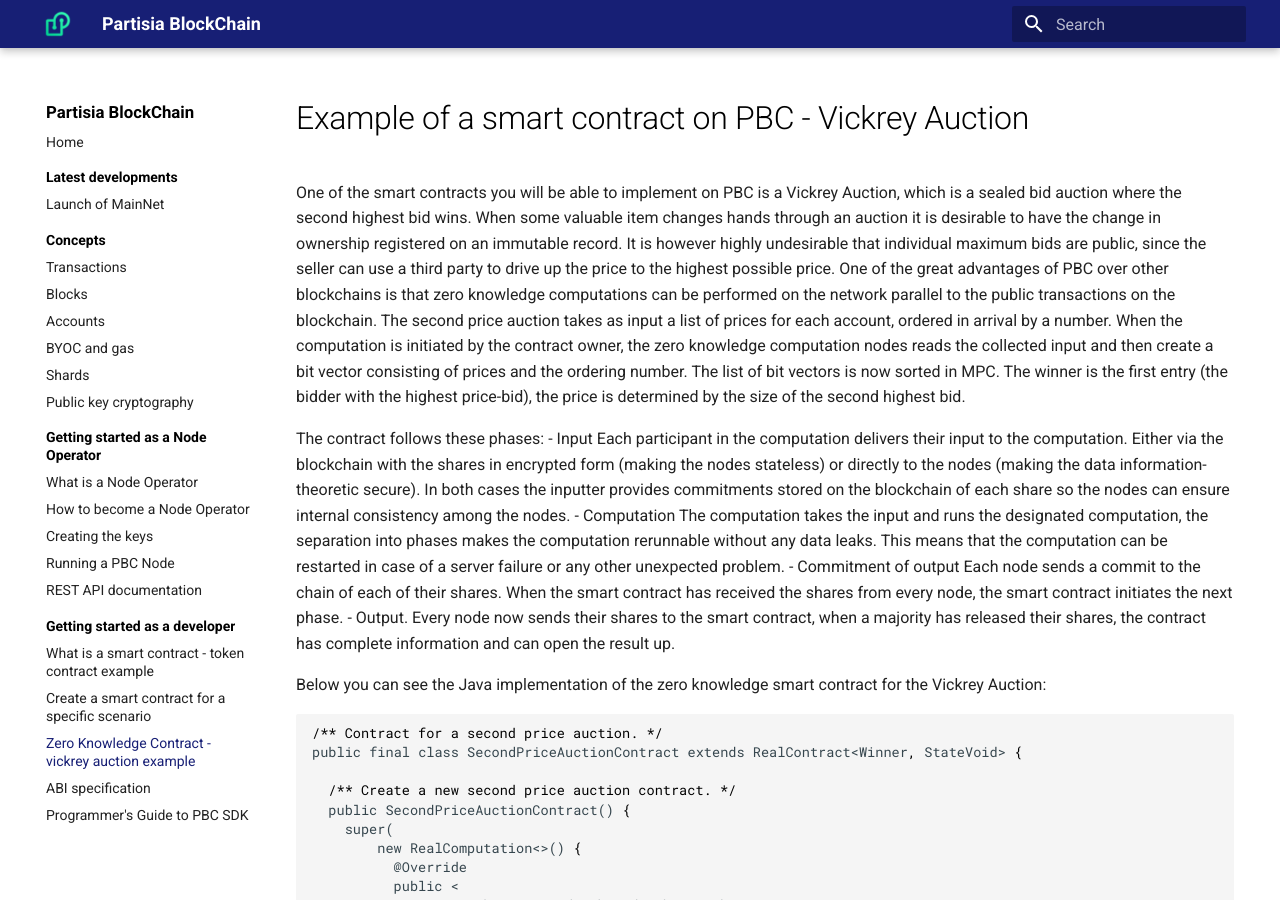
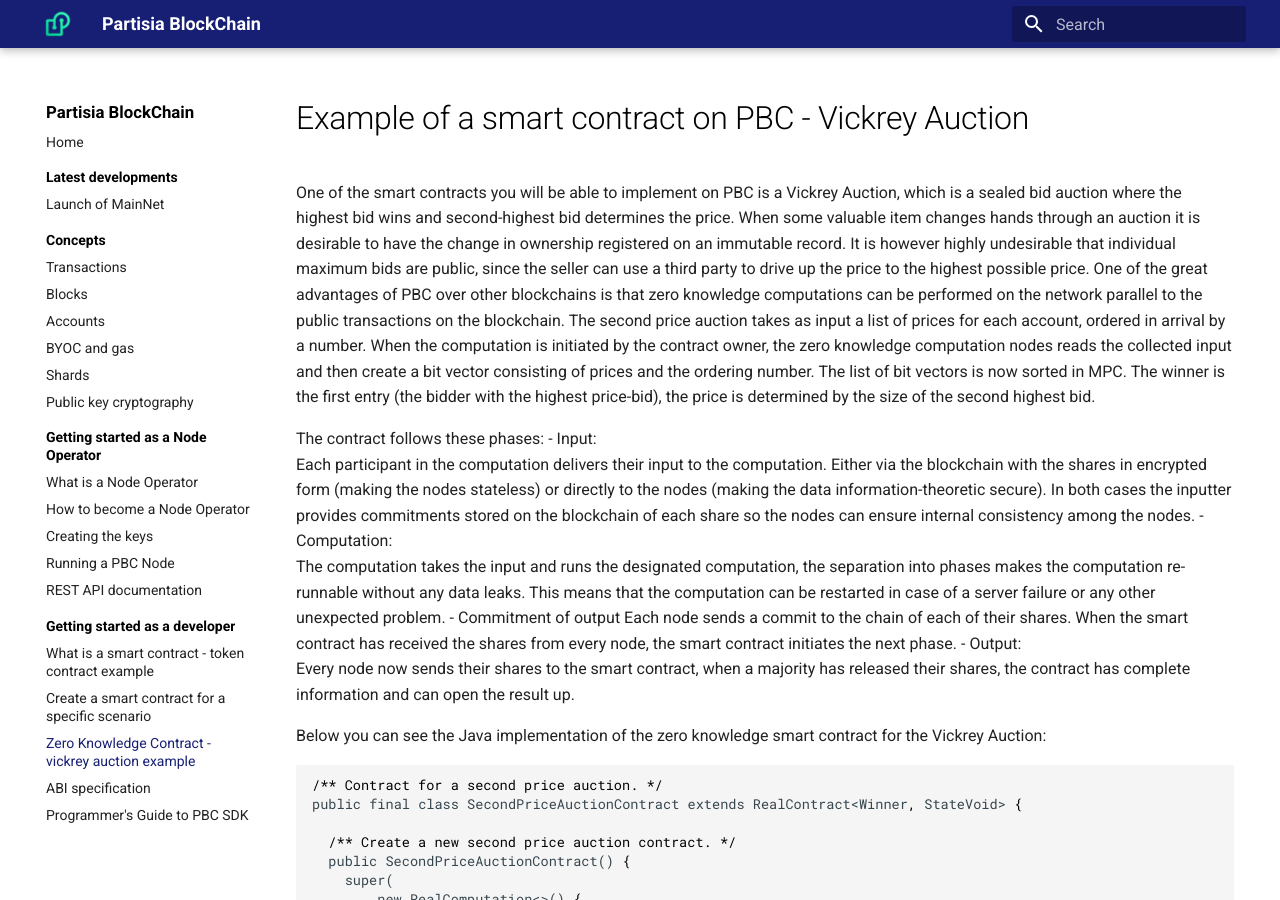
Before and after one commit to 0xSero/partisia-docs, an MkDocs documentation site: the page built from docs/vickrey.md, in a window 1280 px wide and 900 px high. Built offline with MkDocs 1.6.1 and Material for MkDocs 9.7.7, drawn with Linux system fonts in a browser that asks for light colours; a script that is not in the unit is left out.

Commit message:
Indentation problems, and small correction vickrey.md

```diff
--- a/docs/vickrey.md
+++ b/docs/vickrey.md
@@ -1,16 +1,16 @@
 # Example of a smart contract on PBC - Vickrey Auction
-One of the smart contracts you will be able to implement on PBC is a Vickrey Auction, which is a sealed bid auction where the second highest bid wins.
+One of the smart contracts you will be able to implement on PBC is a Vickrey Auction, which is a sealed bid auction where the highest bid wins and second-highest bid determines the price.
 When some valuable item changes hands through an auction it is desirable to have the change in ownership registered on an immutable record.  It is however highly undesirable that individual maximum bids are public, since the seller can use a third party to drive up the price to the highest possible price. One of the great advantages of PBC over other blockchains is that zero knowledge computations can be performed on the network parallel to the public transactions on the blockchain.
 The second price auction takes as input a list of prices for each account, ordered in arrival by a number. When the computation is initiated by the contract owner, the zero knowledge computation nodes reads the collected input and then create a bit vector consisting of prices and the ordering number. The list of bit vectors is now sorted in MPC. The winner is the first entry (the bidder with the highest price-bid), the price is determined by the size of the second highest bid.
 
 The contract follows these phases:
-- Input
+- Input:
 Each participant in the computation delivers their input to the computation. Either via the blockchain with the shares in encrypted form (making the nodes stateless) or directly to the nodes (making the data information-theoretic secure). In both cases the inputter provides commitments stored on the blockchain of each share so the nodes can ensure internal consistency among the nodes.
-- Computation
-The computation takes the input and runs the designated computation, the separation into phases makes the computation rerunnable without any data leaks. This means that the computation can be restarted in case of a server failure or any other unexpected problem.
+- Computation:
+The computation takes the input and runs the designated computation, the separation into phases makes the computation re-runnable without any data leaks. This means that the computation can be restarted in case of a server failure or any other unexpected problem.
 - Commitment of output
 Each node sends a commit to the chain of each of their shares. When the smart contract has received the shares from every node, the smart contract initiates the next phase.
-- Output.
+- Output:
 Every node now sends their shares to the smart contract, when a majority has released their shares, the contract has complete information and can open the result up.
 
 Below you can see the Java implementation of the zero knowledge smart contract for the Vickrey Auction:
```
